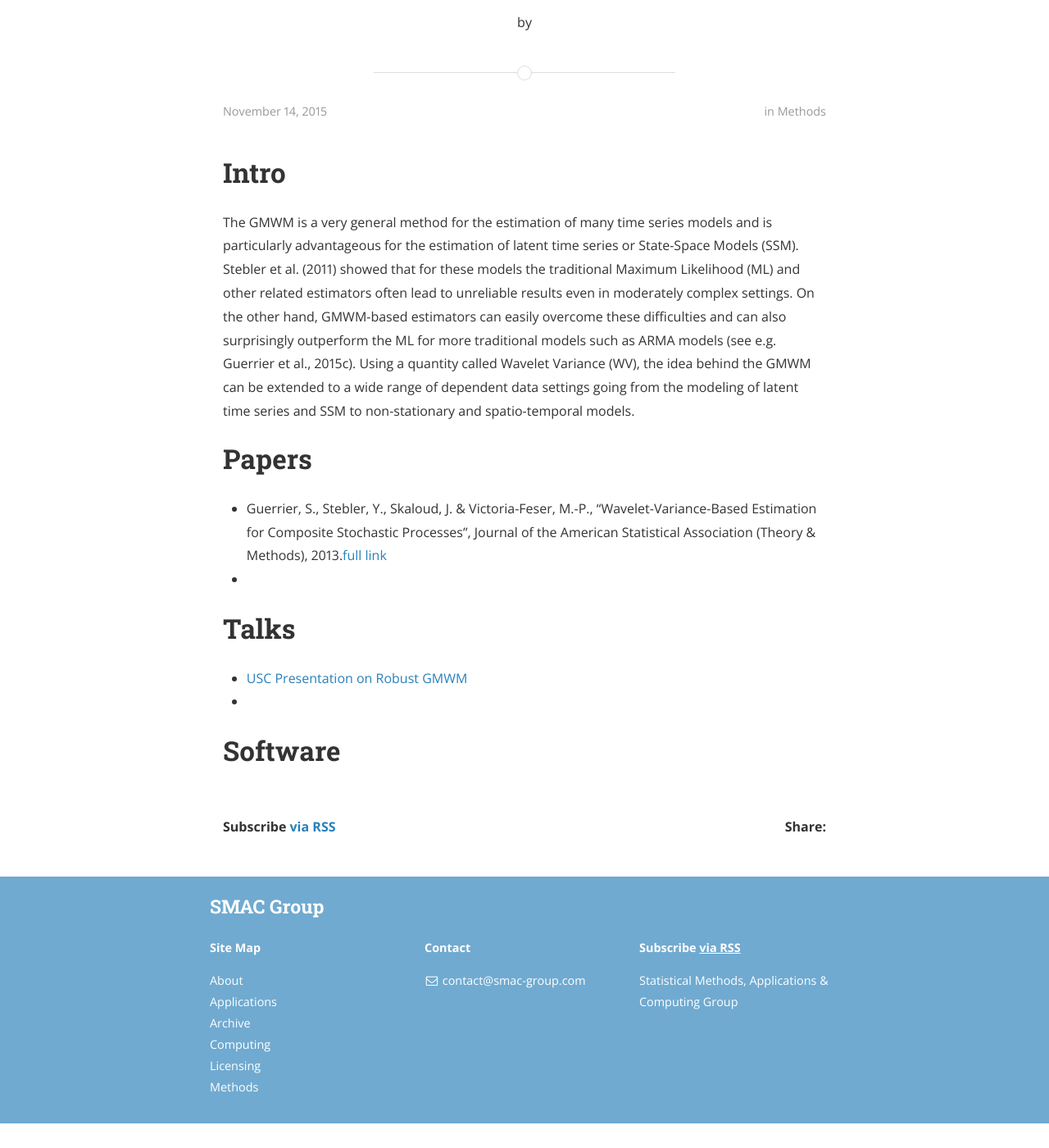
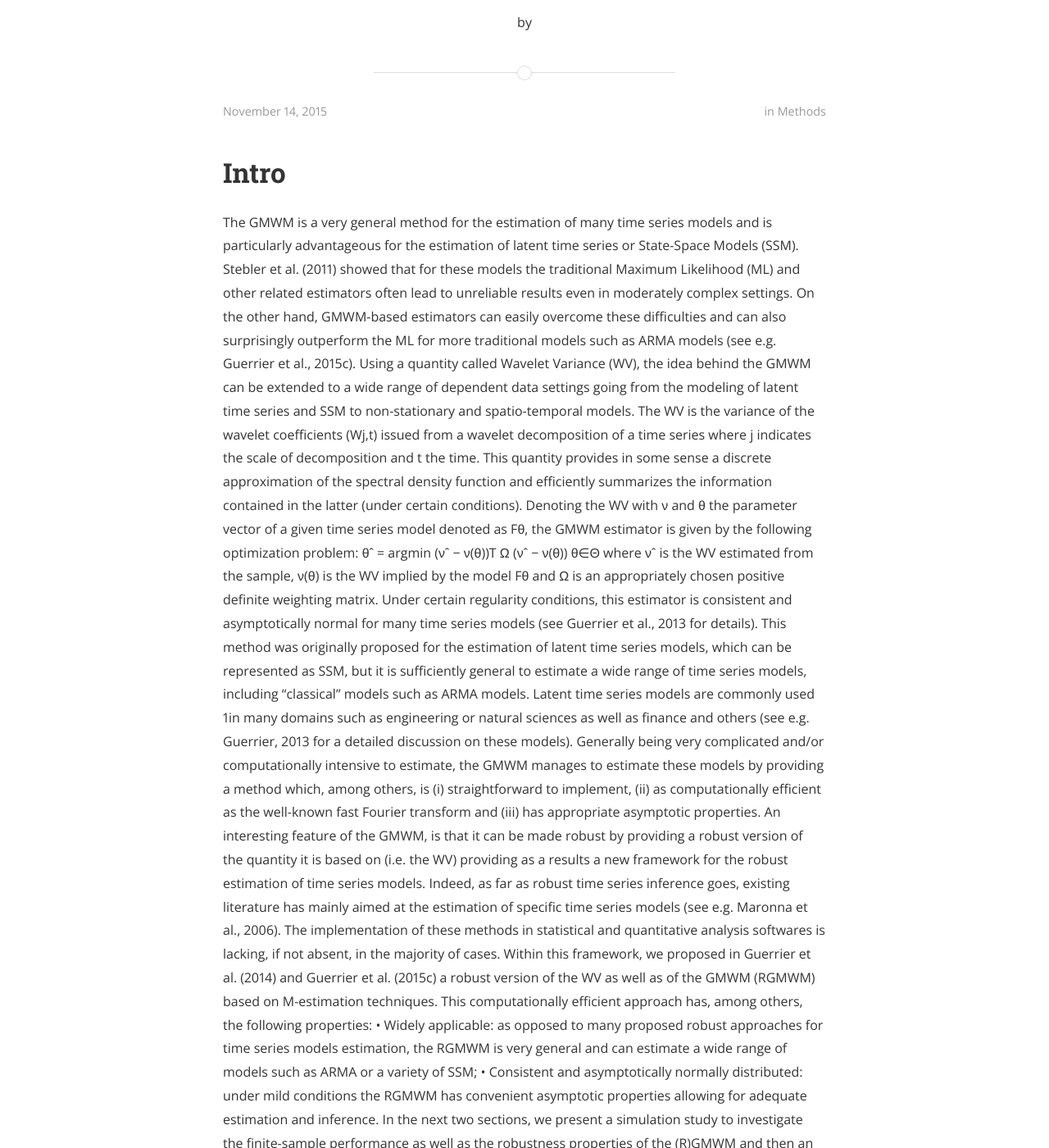
Before and after one commit to SMAC-Group/smac-group.github.io, a Jekyll site: the page built from methods/_posts/2015-11-14-gmwm.markdown, in a window 1280 px wide and 1400 px high, scrolled down 223 px. Shown: the whole window at 82% size. Built offline with Jekyll 4.4.1, drawn with Linux system fonts in a browser that asks for light colours; nearby versions of some CDN libraries; a style sheet for code colours, icons or effects is not loaded; before the commit the page ends 1593 px from its top, so only the background shows below that; some of the changed text lies outside the part shown.

Commit message:
intro gmwm

```diff
--- a/methods/_posts/2015-11-14-gmwm.markdown
+++ b/methods/_posts/2015-11-14-gmwm.markdown
@@ -11,15 +11,24 @@ tags:
 
 The GMWM is a very general method for the estimation of many time series models and is particularly advantageous for the estimation of latent time series or State-Space Models (SSM). Stebler et al. (2011) showed that for these models the traditional Maximum Likelihood (ML) and other related estimators often lead to unreliable results even in moderately complex settings. On the other hand, GMWM-based estimators can easily overcome these difficulties and can also surprisingly outperform the ML for more traditional models such as ARMA models (see e.g. Guerrier et al., 2015c). Using a quantity called Wavelet Variance (WV), the idea behind the GMWM can be extended to a wide range of dependent data settings going from the modeling of latent time series and SSM to non-stationary
 and spatio-temporal models.
+The WV is the variance of the wavelet coefficients (Wj,t) issued from a wavelet decomposition of a time series where j indicates the scale of decomposition and t the time. This quantity provides in some sense a discrete approximation of the spectral density function and efficiently summarizes the information contained in the latter (under certain conditions). Denoting the WV with ν and θ the parameter vector of a given time series model denoted as Fθ, the GMWM estimator is given by the following optimization problem:
+θˆ = argmin (νˆ − ν(θ))T Ω (νˆ − ν(θ)) θ∈Θ
+where νˆ is the WV estimated from the sample, ν(θ) is the WV implied by the model Fθ and Ω is an appropriately chosen positive definite weighting matrix. Under certain regularity conditions, this estimator is consistent and asymptotically normal for many time series models (see Guerrier et al., 2013 for details).
+This method was originally proposed for the estimation of latent time series models, which can be represented as SSM, but it is sufficiently general to estimate a wide range of time series models, including “classical” models such as ARMA models. Latent time series models are commonly used
+1in many domains such as engineering or natural sciences as well as finance and others (see e.g. Guerrier, 2013 for a detailed discussion on these models). Generally being very complicated and/or computationally intensive to estimate, the GMWM manages to estimate these models by providing a method which, among others, is (i) straightforward to implement, (ii) as computationally efficient as the well-known fast Fourier transform and (iii) has appropriate asymptotic properties.
+An interesting feature of the GMWM, is that it can be made robust by providing a robust version of the quantity it is based on (i.e. the WV) providing as a results a new framework for the robust estimation of time series models. Indeed, as far as robust time series inference goes, existing literature has mainly aimed at the estimation of specific time series models (see e.g. Maronna et al., 2006). The implementation of these methods in statistical and quantitative analysis softwares is lacking, if not absent, in the majority of cases. Within this framework, we proposed in Guerrier et al. (2014) and Guerrier et al. (2015c) a robust version of the WV as well as of the GMWM (RGMWM) based on M-estimation techniques. This computationally efficient approach has, among others, the following properties:
+• Widely applicable: as opposed to many proposed robust approaches for time series models estimation, the RGMWM is very general and can estimate a wide range of models such as ARMA or a variety of SSM;
+• Consistent and asymptotically normally distributed: under mild conditions the RGMWM has convenient asymptotic properties allowing for adequate estimation and inference.
+In the next two sections, we present a simulation study to investigate the finite-sample performance as well as the robustness properties of the (R)GMWM and then an example which illustrates the practical benefits of the GMWM for some engineering applications.
 
 # Papers
 
-* Guerrier, S., Stebler, Y., Skaloud, J. & Victoria-Feser, M.-P., “Wavelet-Variance-Based Estimation for Composite Stochastic Processes”, Journal of the American Statistical Association (Theory & Methods), 2013.[full link](/assets/pdfs/GMWM.pdf)
+* Guerrier, S., Stebler, Y., Skaloud, J. & Victoria-Feser, M.-P., “Wavelet-Variance-Based Estimation for Composite Stochastic Processes”, Journal of the American Statistical Association (Theory & Methods), 2013.[Full text](/assets/pdfs/GMWM.pdf)
 *
 
 # Talks
 
-* [USC Presentation on Robust GMWM](/assets/pdfs/usc_2015_rgmwm.pdf)
+* [Full ling](/assets/pdfs/usc_2015_rgmwm.pdf)
 *
 
 
```
